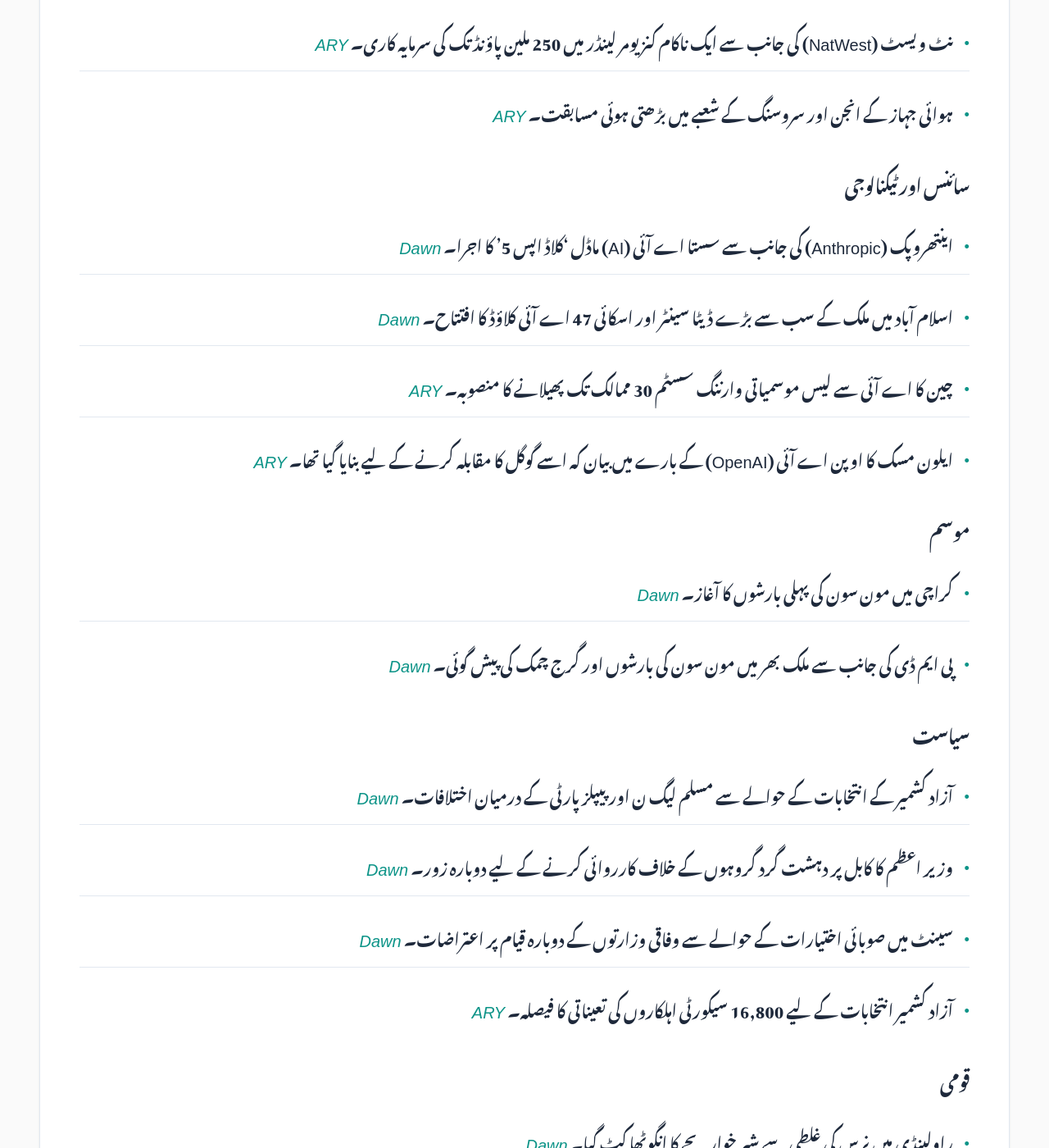
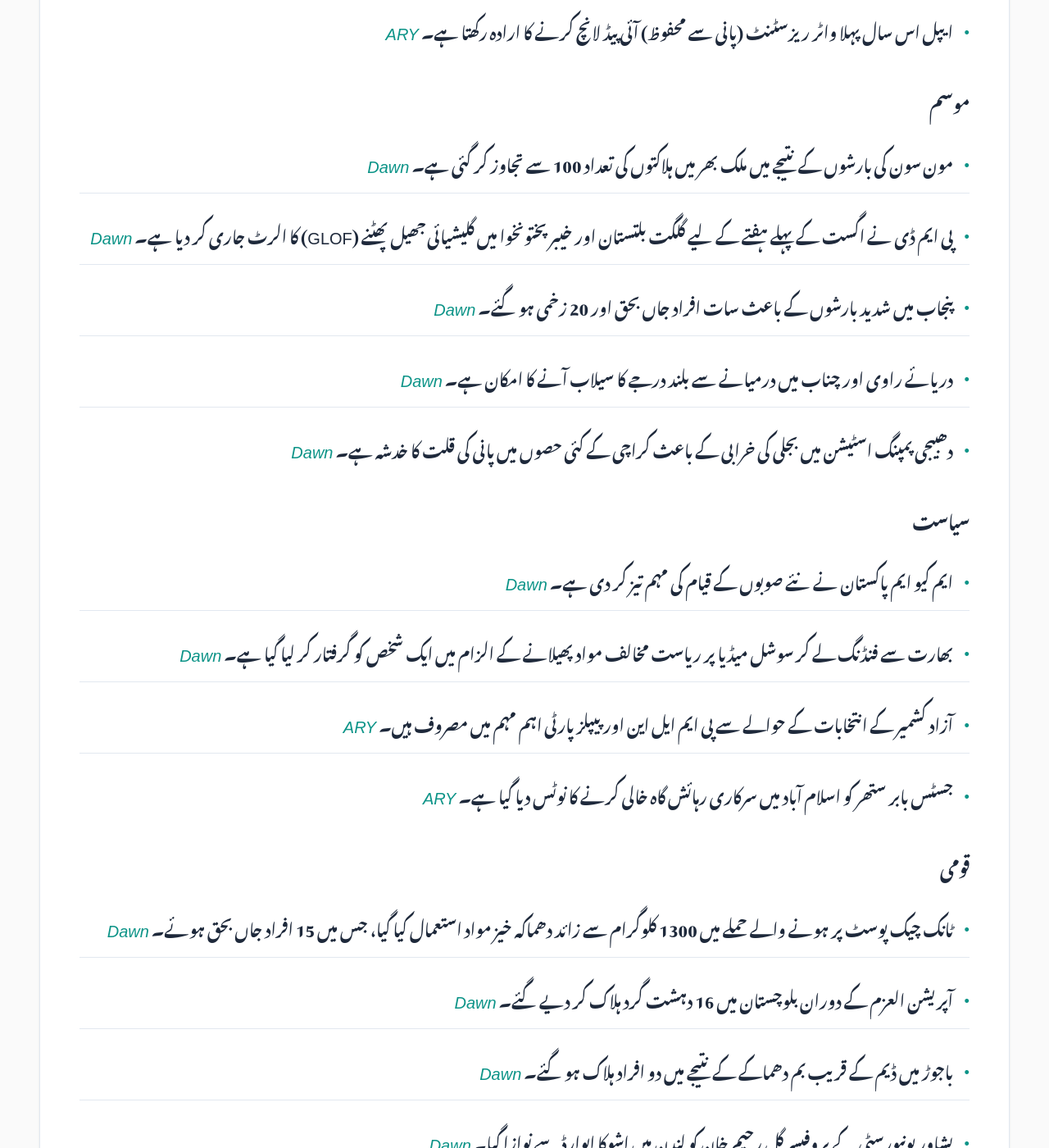
Before and after one commit to zsubzwary/news, a Jekyll site: the page built from ur/index.md, in a window 1280 px wide and 1400 px high, scrolled down 938 px. Shown: the whole window at 82% size. Built offline with Jekyll 4.4.1, drawn with Linux system fonts in a browser that asks for light colours; some web fonts are replaced; comment, search, counter and statistics services are not loaded; some of the changed text lies outside the part shown.

Commit message:
DateTime; 2026-07-26T16:09:41.137Z

```diff
--- a/ur/index.md
+++ b/ur/index.md
@@ -7,50 +7,47 @@ rtl: true
 
 پاکستان کی تازہ خبروں کا خلاصہ
 
- &lrm; 25-Jul-2026 09:09PKT
+ &lrm; 26-Jul-2026 21:09PKT
 
-پڑھنے کا وقت : 3 منٹ
+پڑھنے کا وقت : 4 منٹ
 
 ### معیشت
-- پیٹرول کی قیمت میں 3.66 روپے اور HSD میں 4.80 روپے کے اضافے کا اعلان۔ *[Dawn](https://www.dawn.com/news/2018099/petrol-price-up-by-rs366-hsd-by-rs480-as-govt-revises-fuel-rates)*
-- ڈی ایچ اے سٹی کو بجلی کی تقسیم کا لائسنس جاری کیا گیا۔ *[Dawn](https://www.dawn.com/news/2018147/karachis-dha-city-becomes-first-private-entity-to-light-up-its-own-housing-project)*
-- کرنسی کے تبادلے کی شرح (exchange rate) کے حوالے سے پالیسی بحث پر تنقید۔ *[Dawn](https://www.dawn.com/news/2018245/folly-of-chasing-exchange-rate)*
-- ایکواڈور اور کینیڈا کے درمیان آزاد تجارت کا معاہدہ، جس سے 99.6 فیصد برآمدات ٹیکس فری ہوں گی۔ *[ARY](https://arynews.tv/ecuador-signs-free-trade-agreement-with-canada)*
-- نٹ ویسٹ (NatWest) کی جانب سے ایک ناکام کنزیومر لینڈر میں 250 ملین پاؤنڈ تک کی سرمایہ کاری۔ *[ARY](https://arynews.tv/natwests-involvement-with-amplifi-capital-collapse)*
-- ہوائی جہاز کے انجن اور سروسنگ کے شعبے میں بڑھتی ہوئی مسابقت۔ *[ARY](https://arynews.tv/planemakers-prepare-for-competition-in-aviation-market)*
+- خلیج کی جنگ کے باعث غیر رسمی ڈالر کی آمد (حوالہ اور ہونڈی کے ذریعے) میں نمایاں کمی واقع ہوئی ہے۔ *[Dawn](https://www.dawn.com/news/2018391/war-dries-up-unofficial-dollar-inflows)*
+- حکومت نے پٹرول اور ڈیزل کی قیمتوں میں دو روز تک کوئی تبدیلی نہیں کی۔ *[Dawn](https://www.dawn.com/news/2018328/govt-keeps-petrol-diesel-prices-unchanged-for-two-days)*
+- خلیج کی جنگ کی صورتحال کے پیش نظر اسٹیٹ بینک کی جانب سے پالیسی ریٹ میں تبدیلی کے امکانات کم ہیں۔ *[Dawn](https://www.dawn.com/news/2018392/uncertainty-in-gulf-likely-to-keep-policy-rate-unchanged)*
 
 ### سائنس اور ٹیکنالوجی
-- اینتھروپک (Anthropic) کی جانب سے سستا اے آئی (AI) ماڈل 'کلاڈ اپس 5' کا اجرا۔ *[Dawn](https://www.dawn.com/news/2018102/anthropic-bets-on-cheaper-ai-with-new-model)*
-- اسلام آباد میں ملک کے سب سے بڑے ڈیٹا سینٹر اور اسکائی 47 اے آئی کلاؤڈ کا افتتاح۔ *[Dawn](https://www.dawn.com/news/2018057/pm-shehbaz-inaugurates-countrys-largest-data-centre-ai-cloud-sky47-in-islamabad)*
-- چین کا اے آئی سے لیس موسمیاتی وارننگ سسٹم 30 ممالک تک پھیلانے کا منصوبہ۔ *[ARY](https://arynews.tv/china-to-extend-ai-powered-meteorological-early-warning-system-to-30-countries)*
-- ایلون مسک کا اوپن اے آئی (OpenAI) کے بارے میں بیان کہ اسے گوگل کا مقابلہ کرنے کے لیے بنایا گیا تھا۔ *[ARY](https://arynews.tv/elon-musk-says-openai-was-meant-to-challenge-google-not-dominate-ai)*
+- ایپل اس سال پہلا واٹر ریزسٹنٹ (پانی سے محفوظ) آئی پیڈ لانچ کرنے کا ارادہ رکھتا ہے۔ *[ARY](https://arynews.tv/apple-eyes-first-water-resistant-ipad-launch-this-year-heres-what-we-know)*
 
 ### موسم
-- کراچی میں مون سون کی پہلی بارشوں کا آغاز۔ *[Dawn](https://www.dawn.com/news/2018094/karachi-receives-seasons-first-monsoon-showers-light-to-moderate-rain-reported-in-parts-of-city)*
-- پی ایم ڈی کی جانب سے ملک بھر میں مون سون کی بارشوں اور گرج چمک کی پیش گوئی۔ *[Dawn](https://www.dawn.com/news/2018038/pmd-forecasts-monsoon-rain-thunderstorms-across-the-country-from-july-24-28)*
+- مون سون کی بارشوں کے نتیجے میں ملک بھر میں ہلاکتوں کی تعداد 100 سے تجاوز کر گئی ہے۔ *[Dawn](https://www.dawn.com/news/2018500/nationwide-deaths-this-monsoon-cross-100-more-rain-likely-in-countrys-upper-parts-from-july-29)*
+- پی ایم ڈی نے اگست کے پہلے ہفتے کے لیے گلگت بلتستان اور خیبر پختونخوا میں گلیشیائی جھیل پھٹنے (GLOF) کا الرٹ جاری کر دیا ہے۔ *[Dawn](https://www.dawn.com/news/2018510/pmd-issues-glof-alert-for-northern-areas-as-several-gb-areas-cut-off-for-5th-consecutive-day)*
+- پنجاب میں شدید بارشوں کے باعث سات افراد جاں بحق اور 20 زخمی ہو گئے۔ *[Dawn](https://www.dawn.com/news/2018407/seven-killed-20-hurt-as-heavy-rains-lash-punjab)*
+- دریائے راوی اور چناب میں درمیانے سے بلند درجے کا سیلاب آنے کا امکان ہے۔ *[Dawn](https://www.dawn.com/news/2018383/ravi-chenab-flood-levels-likely-to-reach-medium-to-high-today)*
+- دھبیجی پمپنگ اسٹیشن میں بجلی کی خرابی کے باعث کراچی کے کئی حصوں میں پانی کی قلت کا خدشہ ہے۔ *[Dawn](https://www.dawn.com/news/2018517/parts-of-karachi-may-face-water-shortage-after-power-breakdown-at-dhabeji-pumping-station)*
 
 ### سیاست
-- آزاد کشمیر کے انتخابات کے حوالے سے مسلم لیگ ن اور پیپلز پارٹی کے درمیان اختلافات۔ *[Dawn](https://www.dawn.com/news/2018204/sharifs-pre-poll-promises-to-ajk-dont-sit-well-with-ppp)*
-- وزیر اعظم کا کابل پر دہشت گرد گروہوں کے خلاف کارروائی کرنے کے لیے دوبارہ زور۔ *[Dawn](https://www.dawn.com/news/2018235/pm-again-urges-kabul-to-act-against-terrorist-groups)*
-- سینٹ میں صوبائی اختیارات کے حوالے سے وفاقی وزارتوں کے دوبارہ قیام پر اعتراضات۔ *[Dawn](https://www.dawn.com/news/2018197/senators-question-devolved-ministries-revival)*
-- آزاد کشمیر انتخابات کے لیے 16,800 سیکورٹی اہلکاروں کی تعیناتی کا فیصلہ۔ *[ARY](https://arynews.tv/ajk-elections-pakistan-to-deploy-16800-security-personnel)*
+- ایم کیو ایم پاکستان نے نئے صوبوں کے قیام کی مہم تیز کر دی ہے۔ *[Dawn](https://www.dawn.com/news/2018340/mqm-p-steps-up-campaign-for-creation-of-new-provinces)*
+- بھارت سے فنڈنگ لے کر سوشل میڈیا پر ریاست مخالف مواد پھیلانے کے الزام میں ایک شخص کو گرفتار کر لیا گیا ہے۔ *[Dawn](https://www.dawn.com/news/2018518/tarar-claims-man-arrested-for-spreading-anti-state-material-online-in-exchange-for-indian-funding)*
+- آزاد کشمیر کے انتخابات کے حوالے سے پی ایم ایل این اور پیپلز پارٹی اہم مہم میں مصروف ہیں۔ *[ARY](https://arynews.tv/ajk-elections-2026-key-contests-and-candidates)*
+- جسٹس بابر ستھر کو اسلام آباد میں سرکاری رہائش گاہ خالی کرنے کا نوٹس دیا گیا ہے۔ *[ARY](https://arynews.tv/justice-babar-sattar-ordered-to-vacate-residence)*
 
 ### قومی
-- راولپنڈی میں نرس کی غلطی سے شیر خوار بچے کا انگوٹھا کٹ گیا۔ *[Dawn](https://www.dawn.com/news/2018134/nurse-booked-after-newborns-thumb-accidentally-severed-at-pindis-holy-family-hospital)*
-- خیبرپختونخوا کے ضلع ٹانک میں دہشت گردانہ حملہ، 15 افراد (بشمول 14 سیکورٹی اہلکار) جاں بحق۔ *[Dawn](https://www.dawn.com/news/2018066/terrorist-attack-on-joint-police-checkpost-in-kps-tank-martyrs-15-including-14-security-personnel-ispr)*
-- لیفٹیننٹ جنرل عامر رضا کی فور اسٹار رینک پر ترقی اور سی این ایس سی کے پہلے کمانڈر کا تقرر۔ *[Dawn](https://www.dawn.com/news/2018019/lt-gen-aamer-raza-promoted-to-4-star-rank-appointed-first-commander-national-strategic-command)*
-- جسٹس بابر ستھر کو اسلام آباد میں سرکاری رہائش خالی کرنے کا نوٹس۔ *[Dawn](https://www.dawn.com/news/2018103/ihc-registrar-issues-notice-to-justice-babar-sattar-asks-him-to-vacate-islamabad-residence)*
-- بلوچستان میں دہشت گردی کے حالیہ واقعات اور جج کا قتل۔ *[Dawn](https://www.dawn.com/news/2018249/rampant-lawlessness)*
+- ٹانک چیک پوسٹ پر ہونے والے حملے میں 1300 کلوگرام سے زائد دھماکہ خیز مواد استعمال کیا گیا، جس میں 15 افراد جاں بحق ہوئے۔ *[Dawn](https://www.dawn.com/news/2018508/kp-governor-kundi-says-over-1300kg-of-explosives-used-in-tank-checkpost-attack)*
+- آپریشن العزم کے دوران بلوچستان میں 16 دہشت گرد ہلاک کر دیے گئے۔ *[Dawn](https://www.dawn.com/news/2018497/security-forces-have-killed-16-terrorists-so-far-during-ongoing-operation-al-azm-in-balochistan-state-media)*
+- باجوڑ میں ڈیم کے قریب بم دھماکے کے نتیجے میں دو افراد ہلاک ہو گئے۔ *[Dawn](https://www.dawn.com/news/2018433/bomb-blast-near-kps-bajaur-dam-claims-two-lives)*
+- پشاور یونیورسٹی کے پروفیسر گل رحیم خان کو لندن میں اشوکا ایوارڈ سے نوازا گیا۔ *[Dawn](https://www.dawn.com/news/2018423/peshawar-university-teacher-honoured-with-ashoka-award-in-london)*
 
 ### بین الاقوامی
-- امریکہ اور ایران کے تعلقات کی بحالی کے لیے چین کے تعاون کے امکانات۔ *[Dawn](https://www.dawn.com/news/2018209/another-bid-to-mend-us-iran-fences-with-chinas-blessing)*
-- آئی سی سی (ICC) کے ممبران نے پراسیکیوٹر کریم خان کو برطرف کرنے کے حق میں ووٹ دیا۔ *[Dawn](https://www.dawn.com/news/2018221/icc-members-vote-to-dismiss-karim-khan)*
-- ایران نے پاکستان کے ساتھ اسٹریٹجک تعاون بڑھانے کی اپیل کی۔ *[Dawn](https://www.dawn.com/news/2018233/iran-calls-for-expanding-strategic-cooperation-with-pakistan)*
-
-### کھیل
-- ورلڈ کپ فائنل کے حوالے سے اسپین کے کوچ کا ارجنٹائن کے رویے پر سخت تبصرہ۔ *[ARY](https://arynews.tv/argentinas-behaviour-at-world-cup-final-intolerable-says-spain-coach-de-la-fuente)*
+- ایران کا کہنا ہے کہ امریکہ کی جانب سے حملے روکنے کے بعد مشرق وسطیٰ میں انتقامی کارروائیاں روک دی گئی ہیں۔ *[Dawn](https://www.dawn.com/news/2018487/iran-says-middle-east-attacks-halted-after-us-holds-fire-amid-reported-concerns-over-dwindling-munitions)*
+- بھارتی وزیراعظم نریندر مودی نے امتحان کے نظام میں اصلاحات کے لیے خصوصی ٹاسک فورس کا اعلان کیا ہے۔ *[Dawn](https://www.dawn.com/news/2018534/modi-announces-panel-to-reform-indias-exam-system-anti-govt-graffiti-at-protest-site-painted-over)*
+- اسرائیلی آباد کاروں نے مغربی کنارے میں دو مساجد کو آگ لگا دی۔ *[Dawn](https://www.dawn.com/news/2018507/israeli-settlers-torch-2-mosques-in-west-bank-palestinian-officials)*
+- امریکی کانگریس مین نے اسرائیلی وزیراعظم نیتن یاہو کی گرفتاری کے مطالبے کی حمایت کی ہے۔ *[Dawn](https://www.dawn.com/news/2018394/khanna-backs-mamdanis-call-for-netanyahus-arrest)*
+- لندن کے گیٹ وکک ایئرپورٹ پر پانی کی فراہمی میں خلل پیدا ہوا۔ *[Dawn](https://www.dawn.com/news/2018528/londons-gatwick-airport-hit-by-water-supply-problem)*
+- ٹرمپ نے سفارت کاری کے لیے ایران پر فضائی حملوں کو روک دیا ہے۔ *[ARY](https://arynews.tv/trump-pauses-iran-air-strikes-to-allow-diplomacy-us-envoy-says)*
 
 ### دیگر
-- ٹیلر سوئفٹ کی خاندان میں باقاعدہ خوش آمدید۔ *[ARY](https://arynews.tv/kylie-kelce-officially-welcomes-taylor-swift-into-the-family-in-heartwarming-new-video)*
-- پرکاش راج کا طالب علموں کے احتجاج کے ساتھ اظہار یکجہتی۔ *[ARY](https://arynews.tv/prakash-raj-on-solidarity-with-student-protests)*
-- پیرز مورگن کا میگن مارکل پر تبصرہ۔ *[ARY](https://arynews.tv/piers-morgan-criticizes-meghan-markle-following-tributes-at-princess-dianas-gravesite)*
+- رائن گوسلنگ کو مارول کی فلم میں 'گوسٹ رائڈر' کا کردار مل گیا ہے۔ *[ARY](https://arynews.tv/ryan-gosling-lands-iconic-ghost-rider-role-at-marvel)*
+- میگن مارکل نے ماسٹر شیف آسٹریلیا میں 'ڈچس' کے خطاب سے دوری کا اظہار کیا۔ *[ARY](https://arynews.tv/meghan-markle-distances-herself-from-duchess-title-on-masterchef-australia)*
+- سینڈرا بلوک کی ہالی وڈ میں واپسی سے متعلق تفصیلات سامنے آئی ہیں۔ *[ARY](https://arynews.tv/inside-sandra-bullocks-heartfelt-return-to-hollywood-on-her-own-terms)*
+- ڈرامہ سیریل 'دی روکی' کے سیزن 9 کے بارے میں تفصیلات جاری کر دی گئی ہیں۔ *[ARY](https://arynews.tv/the-rookie-season-9-premiere-details-revealed-following-shocking-season-8-cliffhanger)*
```
